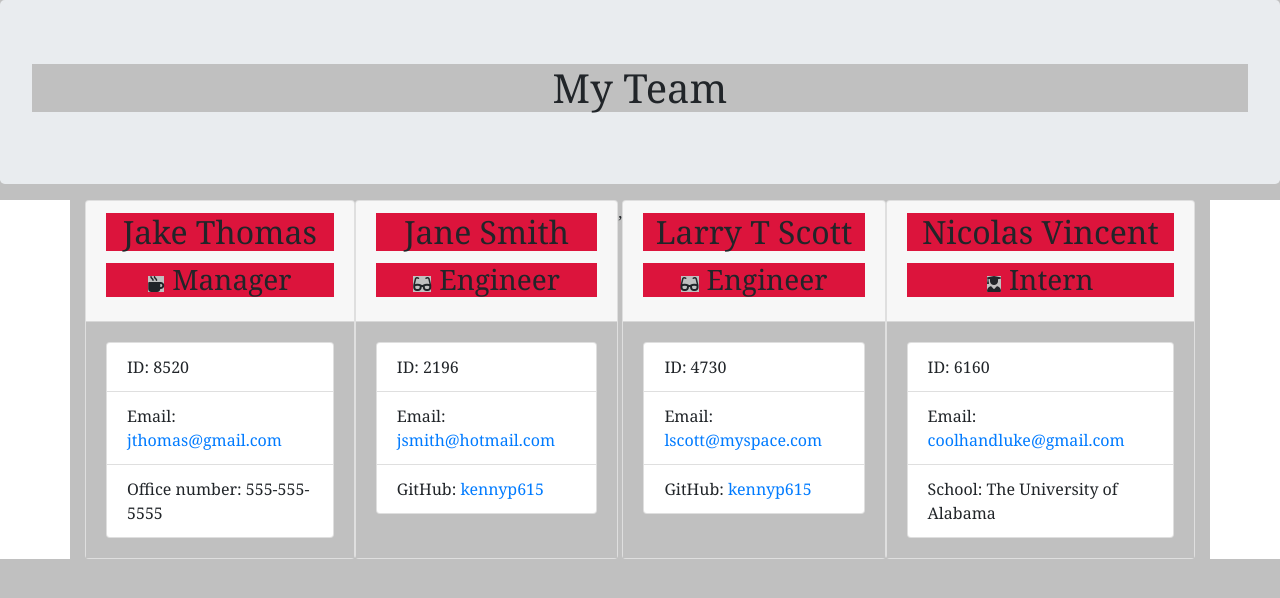
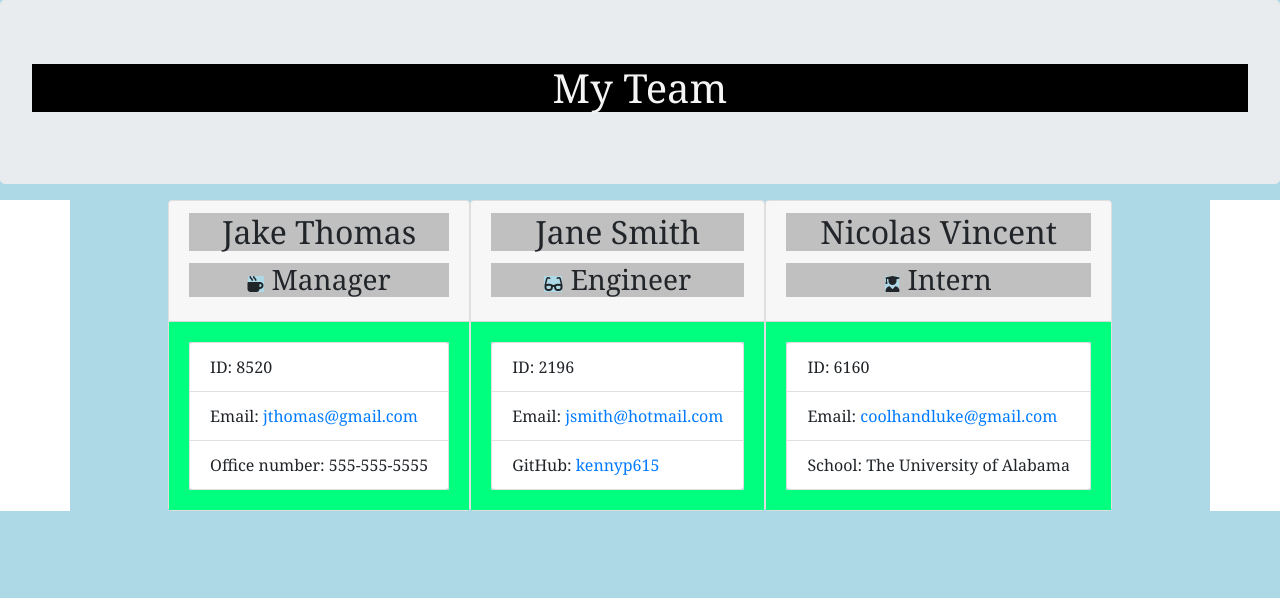
Before and after one commit to kennyp615/Employee-Summary, a website: page Develop/output/team.html in a window 1280 px wide. Drawn offline with nearby package versions, Linux system fonts and the light colour scheme.

Commit message:
added readme

```diff
--- a/Develop/output/style.css
+++ b/Develop/output/style.css
@@ -1,10 +1,19 @@
 * {
-    background-color: silver;
+    background-color: lightblue;
     font-family: Georgia, 'Times New Roman', Times, serif;
     font-size: medium;
 }
 
 .card-title {
-    background-color: crimson;
+    background-color: silver;
     text-align: center;
 }
+
+.card-body {
+    background-color: springgreen;
+}
+
+.text-center {
+    background-color: black !important;
+    color: whitesmoke !important;
+}
--- a/Develop/output/team.html
+++ b/Develop/output/team.html
@@ -6,8 +6,7 @@
     <meta name="viewport" content="width=device-width, initial-scale=1.0" />
     <meta http-equiv="X-UA-Compatible" content="ie=edge" />
     <title>My Team</title>
-    <link rel="stylesheet" href="https://stackpath.bootstrapcdn.com/bootstrap/4.3.1/css/bootstrap.min.css"
-        integrity="sha384-ggOyR0iXCbMQv3Xipma34MD+dH/1fQ784/j6cY/iJTQUOhcWr7x9JvoRxT2MZw1T" crossorigin="anonymous">
+    <link rel="stylesheet" href="https://stackpath.bootstrapcdn.com/bootstrap/4.3.1/css/bootstrap.min.css" integrity="sha384-ggOyR0iXCbMQv3Xipma34MD+dH/1fQ784/j6cY/iJTQUOhcWr7x9JvoRxT2MZw1T" crossorigin="anonymous">
     <link rel="stylesheet" href="style.css">
     <script src="https://kit.fontawesome.com/c502137733.js"></script>
 </head>
@@ -49,19 +48,6 @@
                         </ul>
                     </div>
                 </div>
-,<div class="card employee-card">
-    <div class="card-header">
-        <h2 class="card-title">Larry T Scott</h2>
-        <h3 class="card-title"><i class="fas fa-glasses mr-2"></i>Engineer</h3>
-    </div>
-    <div class="card-body">
-        <ul class="list-group">
-            <li class="list-group-item">ID: 4730</li>
-            <li class="list-group-item">Email: <a href="mailto:lscott@myspace.com">lscott@myspace.com</a></li>
-            <li class="list-group-item">GitHub: <a href="https://github.com/kennyp615" target="_blank" rel="noopener noreferrer">kennyp615</a></li>
-        </ul>
-    </div>
-</div>
                 <div class="card employee-card">
                     <div class="card-header">
                         <h2 class="card-title">Nicolas Vincent</h2>
```
Also changed, not shown: README.md. Lines whose indentation alone changed are shown as unchanged.
